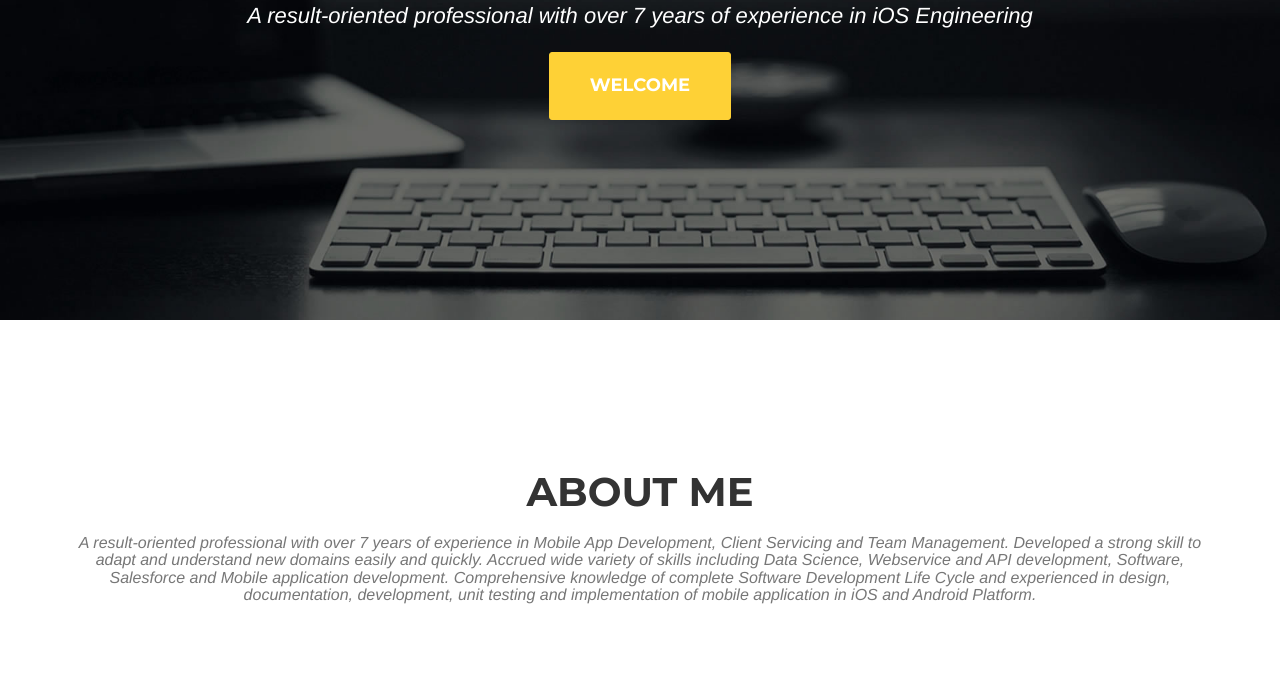
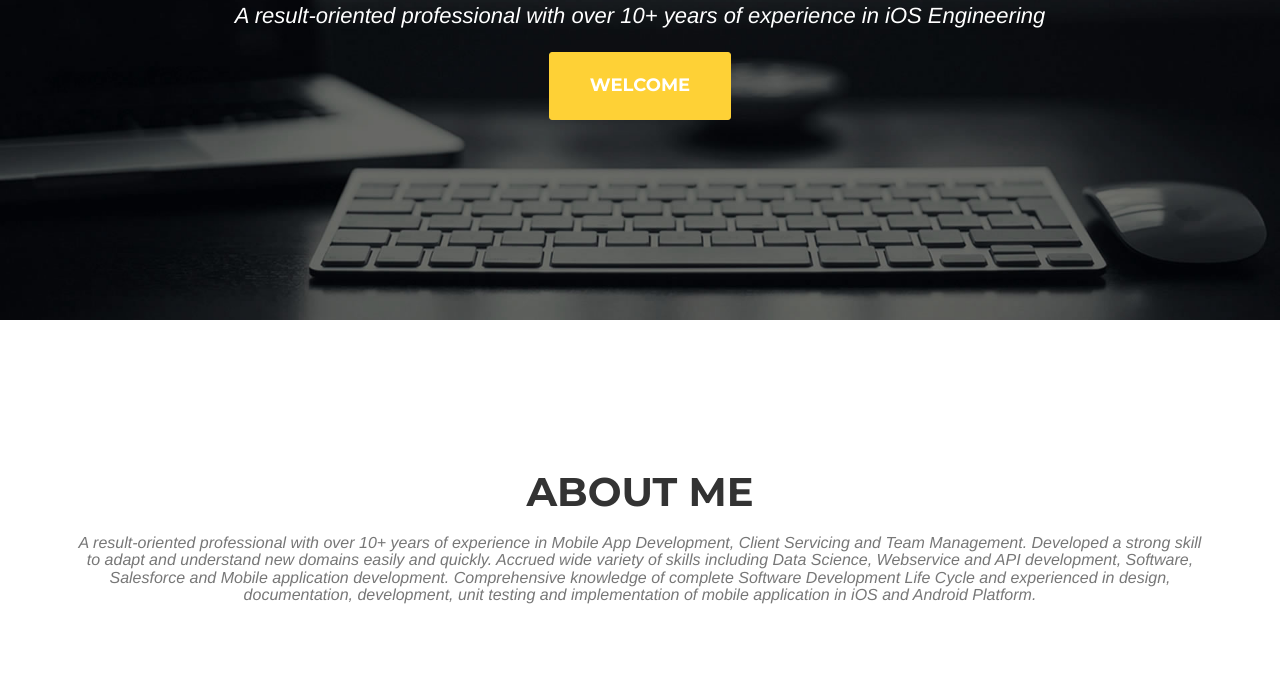
Before and after one commit to prashannaraghavan/prashannaraghavan.github.io, a plain HTML site: page index.html in a window 1280 px wide. Shown: the part 385-1060 px from the top of the page. Drawn offline with nearby package versions, Linux system fonts and the light colour scheme; a web font is replaced by a local one.

Commit message:
Update index.html

```diff
--- a/index.html
+++ b/index.html
@@ -6,7 +6,7 @@
     <meta charset="utf-8">
     <meta http-equiv="X-UA-Compatible" content="IE=edge">
     <meta name="viewport" content="width=device-width, initial-scale=1">
-    <meta name="description" content="A result-oriented professional with over 7 years of experience in iOS Engineering">
+    <meta name="description" content="A result-oriented professional with over 10+ years of experience in iOS Engineering">
     <meta name="author" content="Prashanna Raghavan">
     <title>Prashanna Raghavan</title>
 
@@ -78,7 +78,7 @@
         <div class="container">
             <div class="intro-text">
                 <div class="intro-heading">Prashanna Raghavan</div>
-                <div class="intro-lead-in1">A result-oriented professional with over 7 years of experience in iOS Engineering</div>
+                <div class="intro-lead-in1">A result-oriented professional with over 10+ years of experience in iOS Engineering</div>
                 <!-- <div class="intro-lead-in">And welcome to my Personal Portfolio!!</div> -->
                 <!--<div class="intro-heading">Let's get Started</div> -->
                 <a href="#about" class="page-scroll btn btn-xl">Welcome</a>
@@ -92,7 +92,7 @@
             <div class="row">
                 <div class="col-lg-12 text-center">
                     <h2 class="section-heading">About Me</h2>
-                    <h3 class="section-subheading text-muted">A result-oriented professional with over 7 years of experience in Mobile App Development, Client Servicing and Team Management. Developed a strong skill to adapt and understand new domains easily and quickly. Accrued wide variety of skills including Data Science, Webservice and API development, Software, Salesforce and Mobile application development. Comprehensive knowledge of complete Software Development Life Cycle and experienced in design, documentation, development, unit testing and implementation of mobile application in iOS and Android Platform.
+                    <h3 class="section-subheading text-muted">A result-oriented professional with over 10+ years of experience in Mobile App Development, Client Servicing and Team Management. Developed a strong skill to adapt and understand new domains easily and quickly. Accrued wide variety of skills including Data Science, Webservice and API development, Software, Salesforce and Mobile application development. Comprehensive knowledge of complete Software Development Life Cycle and experienced in design, documentation, development, unit testing and implementation of mobile application in iOS and Android Platform.
                     </h3>
                 </div>
             </div>
@@ -548,7 +548,7 @@
         <div class="container">
             <div class="row">
                 <div class="col-md-4">
-                    <span class="copyright">Copyright &copy; Prashanna Raghavan 2020</span>
+                    <span class="copyright">Copyright &copy; Prashanna Raghavan 2024</span>
                 </div>
                 <div class="col-md-4">
                     <ul class="list-inline social-buttons">
```
